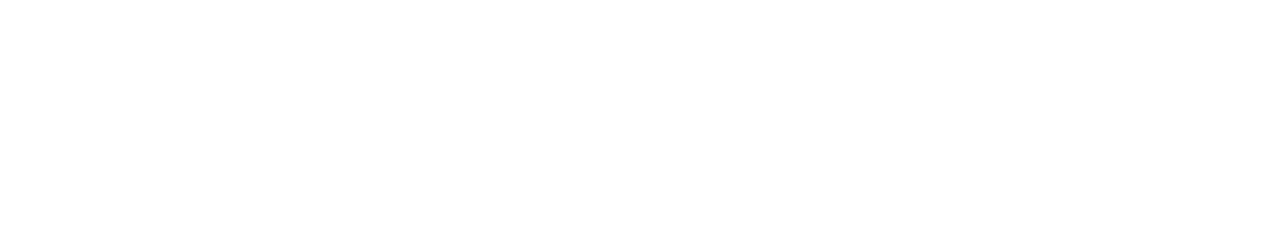
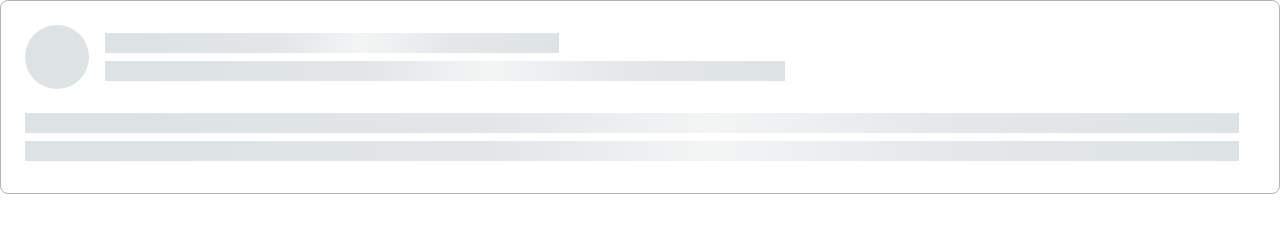
Before and after one commit to js-tasks-ru/htmlcss-20250522_vadimbariev, a website: page 04-lection2/02-skeleton/index.html in a window 1280 px wide. Drawn offline with Linux system fonts and the light colour scheme.

Commit message:
Added skeleton

```diff
--- a/04-lection2/02-skeleton/index.html
+++ b/04-lection2/02-skeleton/index.html
@@ -1,11 +1,22 @@
 <!DOCTYPE html>
-<!-- Страница со скелетоном -->
 <html lang="ru">
-    <head>
-        <link rel="stylesheet" href="../../assets/css/main.css">
-        <link rel="stylesheet" href="./skeleton.css">
-    </head>
-    <body>
-
-    </body>
+  <head>
+    <link rel="stylesheet" href="../../assets/css/main.css" />
+    <link rel="stylesheet" href="./skeleton.css" />
+  </head>
+  <body>
+    <div class="skeleton">
+      <div class="skeleton__header">
+        <div class="skeleton__avatar"></div>
+        <div class="skeleton__items">
+          <div class="skeleton__item skeleton__item_w40"></div>
+          <div class="skeleton__item skeleton__item_w60"></div>
+        </div>
+      </div>
+      <div class="skeleton__items">
+        <div class="skeleton__item"></div>
+        <div class="skeleton__item"></div>
+      </div>
+    </div>
+  </body>
 </html>
--- a/04-lection2/02-skeleton/skeleton.css
+++ b/04-lection2/02-skeleton/skeleton.css
@@ -0,0 +1,42 @@
+.skeleton {
+    display: flex;
+    flex-flow: column wrap;
+    border: 1px solid var(--grey-3);
+    border-radius: 8px;
+    gap: 24px;
+    padding: 24px 40px 32px 24px;
+}
+
+.skeleton__header {
+    display: flex;
+    flex-direction: row;
+    align-items: center;
+    gap: 16px;
+}
+
+.skeleton__avatar {
+    width: 64px;
+    height: 64px;
+    border-radius: 100%;
+    background-color: var(--grey-2);
+}
+
+.skeleton__items {
+    display: flex;
+    flex-flow: column nowrap;
+    flex: 1 0 auto;
+    gap: 8px;
+}
+
+.skeleton__item {
+    height: 20px;
+    background: linear-gradient(92.51deg, #DDE2E5 6.44%, #E2E6E8 38.47%, #F3F5F5 56.48%, #E3E7EA 77.5%, #DDE2E5 102.52%);
+}
+
+.skeleton__item_w40 {
+    width: 40%;
+}
+
+.skeleton__item_w60 {
+    width: 60%;
+}
```
